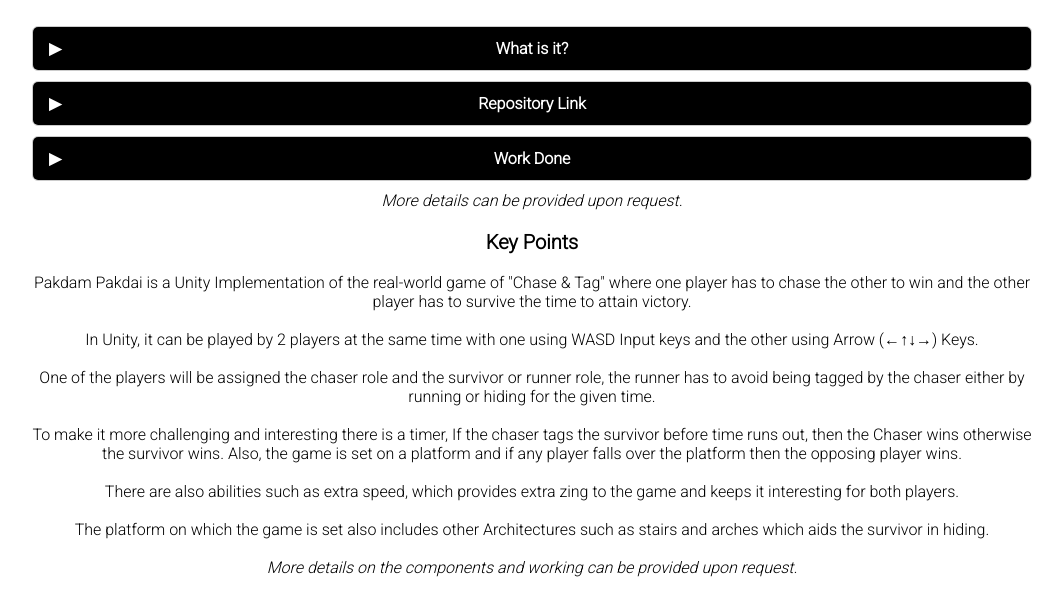
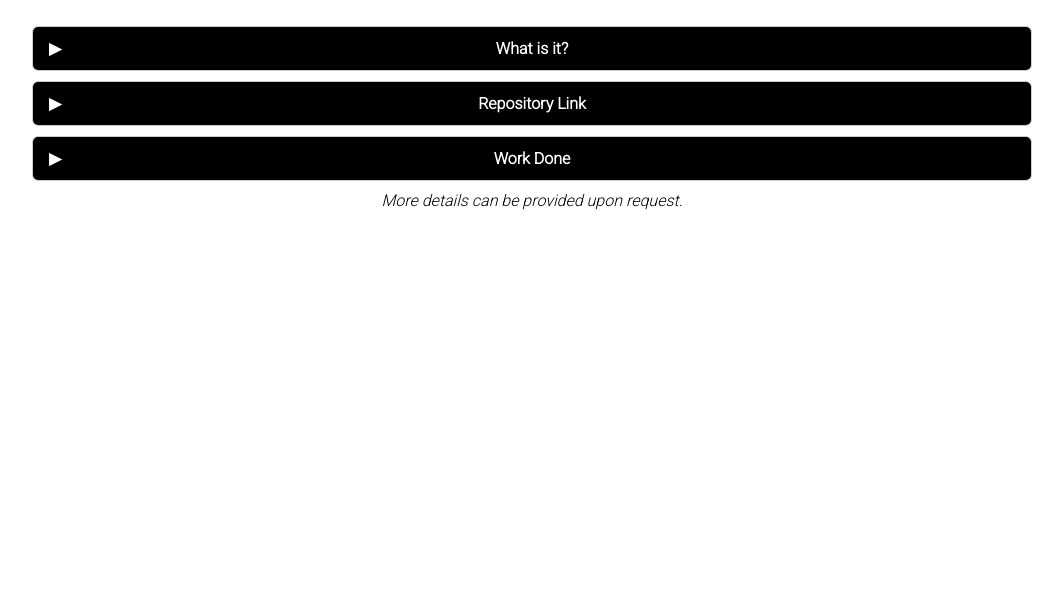
Before and after one commit to 1kushagra/1kushagra.github.io, a plain HTML site: page HTML pages/pakdamPakdai.html in a window 1280 px wide. Shown: the part 657-1272 px from the top of the page, without its empty margins (108-1171 px from the left). After the commit the page ends 971 px from the top, so only its background shows below. Drawn offline with Linux system fonts and the light colour scheme.

Commit message:
pakdam pakdai done

```diff
--- a/HTML pages/pakdamPakdai.html
+++ b/HTML pages/pakdamPakdai.html
@@ -330,7 +330,9 @@ public void CheckCollisionAndEndGame(Collision collision)
 <a href="https://github.com/KushagraYashu/PAKDAM-PAKDAI-Unity/blob/cfcd0ada951a755e69fb9dc3e53cae0698c7ca1e/Assets/Scripts/RoleCumRoundManager.cs" target="_blank">Full Script (GitHub)</a>
                         </code>
 
-
+                    <p>
+                        This code can be easily improved by reducing expensive calls to <span style="font-family: monospace;">FindGameObjectWithTag</span> (either use singleton pattern or cache the reference), replacing tag and name checks with references or IDs, and cleaning the role checks for better readability and maintenance.
+                    </p>
 
                 </details>
             </div>
@@ -360,24 +362,6 @@ public void CheckCollisionAndEndGame(Collision collision)
         <div style="font-style: italic; font-weight: lighter;"> More details can be provided upon request.</div>
     </div>
 
-    <div class="project-description">
-        <!-- Add your project description here -->
-        <div style="font-weight: bold; font-size: 20px;">Key Points</div>
-        <br>
-        Pakdam Pakdai is a Unity Implementation of the real-world game of "Chase & Tag" where one player has to chase the other to win and the other player has to survive the time to attain victory.
-        <br><br>
-        In Unity, it can be played by 2 players at the same time with one using WASD Input keys and the other using Arrow (←↑↓→) Keys.
-        <br><br>
-        One of the players will be assigned the chaser role and the survivor or runner role, the runner has to avoid being tagged by the chaser either by running or hiding for the given time.
-        <br><br>
-        To make it more challenging and interesting there is a timer, If the chaser tags the survivor before time runs out, then the Chaser wins otherwise the survivor wins. Also, the game is set on a platform and if any player falls over the platform then the opposing player wins.
-        <br><br>
-        There are also abilities such as extra speed, which provides extra zing to the game and keeps it interesting for both players.
-        <br><br>
-        The platform on which the game is set also includes other Architectures such as stairs and arches which aids the survivor in hiding.
-        <br><br>
-        <div style="font-style: italic; font-weight: lighter;"> More details on the components and working can be provided upon request.</div>
-    </div>
     <br>
     <div class="repoContainer">
         <a href="https://github.com/KushagraYashu/PAKDAM-PAKDAI-Unity" class="repository-button" target="_blank">Repository Link</a>
```
